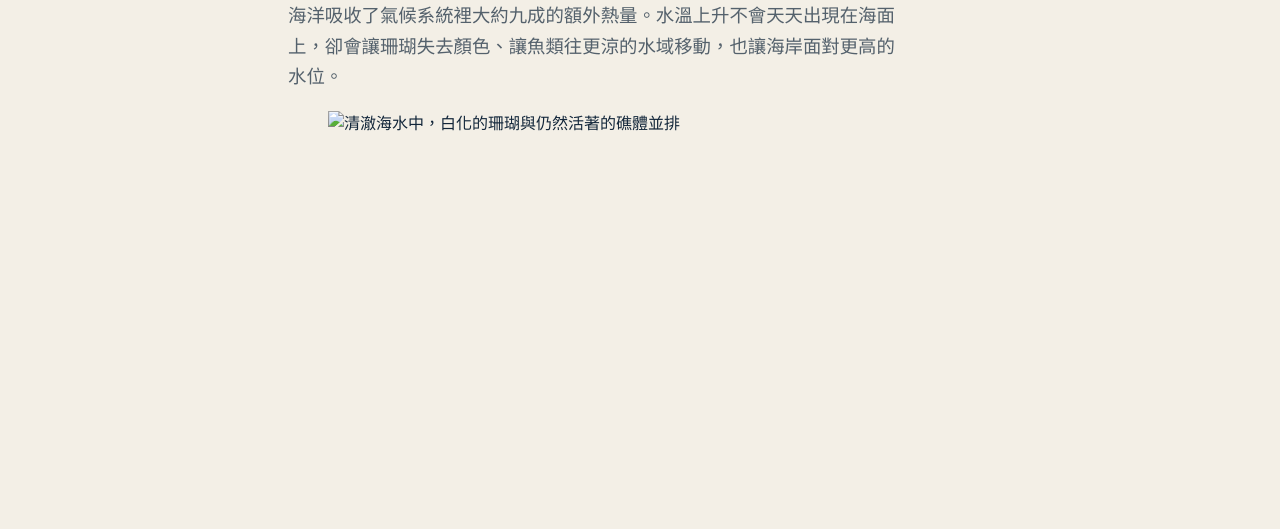
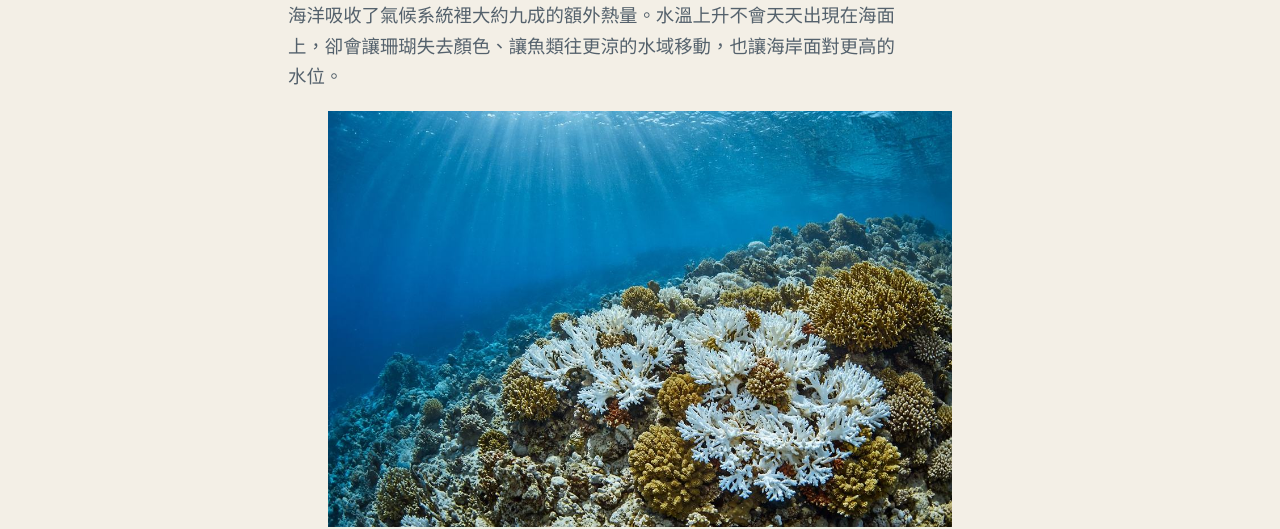
Before and after one commit to asheryen1202/save-ocean, a plain HTML site: page warming.html in a window 1280 px wide. Shown: the part 281-810 px from the top of the page. Drawn offline with Linux system fonts and the light colour scheme; files whose address does not match are found by name.

Commit message:
Update warming.html

```diff
--- a/warming.html
+++ b/warming.html
@@ -182,7 +182,7 @@ button.btn { border: 0; cursor: pointer; font: inherit; }
     <h1>海水溫度上升</h1>
     <p class="lede">海洋吸收了氣候系統裡大約九成的額外熱量。水溫上升不會天天出現在海面上，卻會讓珊瑚失去顏色、讓魚類往更涼的水域移動，也讓海岸面對更高的水位。</p>
     <figure>
-      <img class="photo sq" src="images/warming.jpg" alt="清澈海水中，白化的珊瑚與仍然活著的礁體並排">
+      <img class="photo sq" src="warming.jpg" alt="清澈海水中，白化的珊瑚與仍然活著的礁體並排">
       <figcaption>白化的珊瑚骨架旁邊，仍有一部分礁體活著。</figcaption>
     </figure>
     <section><h2>白化不是曬傷這麼簡單</h2><p>珊瑚靠共生藻提供大部分能量。水溫連續偏高時，珊瑚會把共生藻排出去，骨骼露出來變成白色。熱壓力如果很快過去，珊瑚還有機會恢復；如果熱浪持續，整片礁體就會死亡。</p><p>礁體不只是風景。它是魚類的育幼場，也會在風暴來時先擋下一層浪。政府間氣候變化專門委員會（IPCC）一再指出：海洋暖化和海平面上升，是同一件能量失衡的事。</p></section>
```
